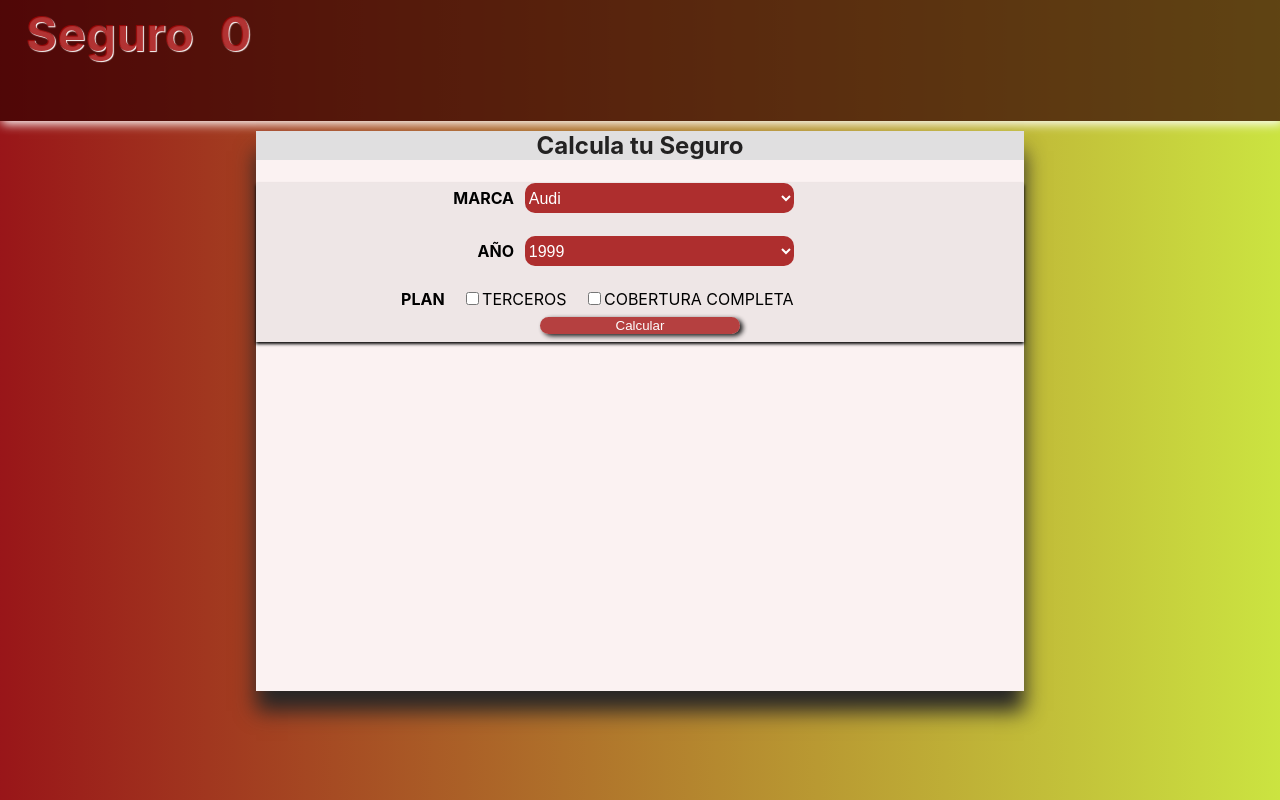
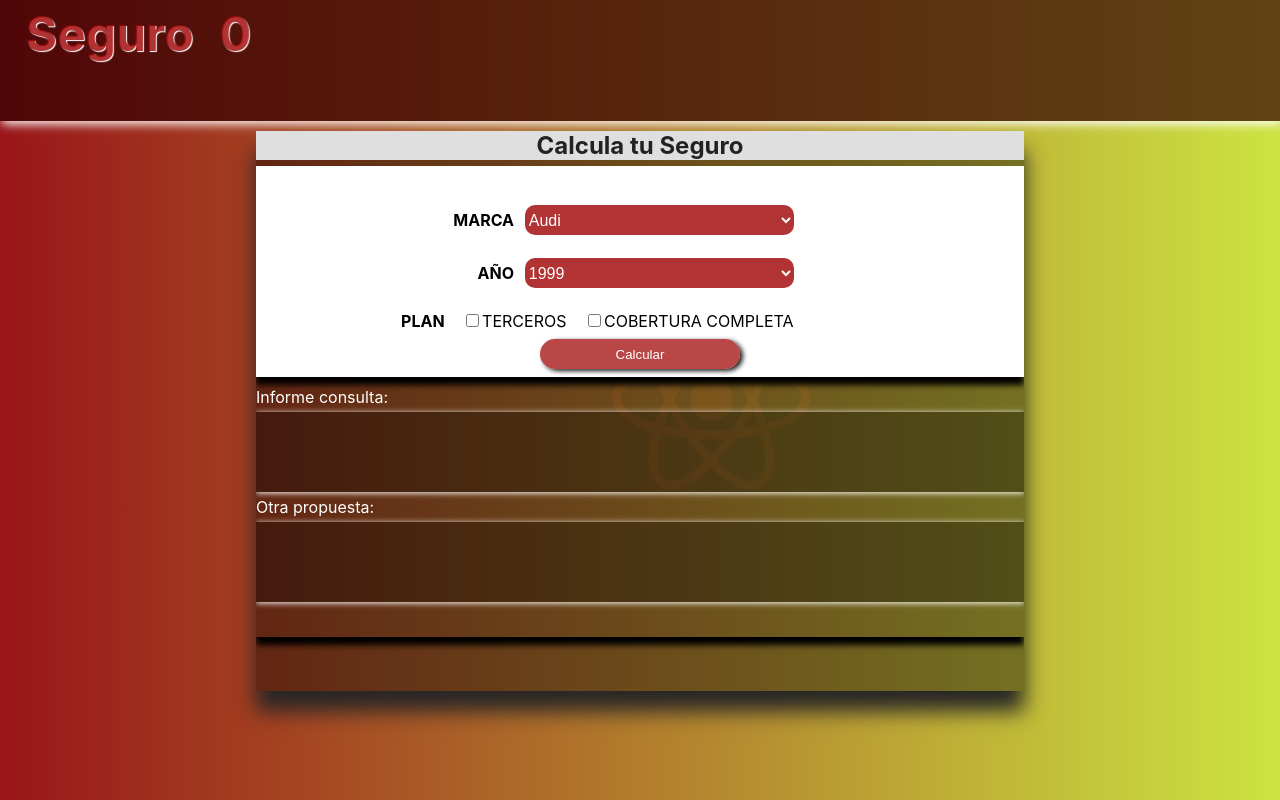
Before and after one commit to CodeBAou/cotizador-seguro-automovil, a React (Create React App) app: page / in a window 1280 px wide. Built offline with nearby package versions, Linux system fonts and the light colour scheme.

Commit message:
Se recogen datos del formulario

```diff
--- a/src/App.js
+++ b/src/App.js
@@ -1,8 +1,26 @@
-import React from 'react';
-
+import React,{useState} from 'react';
+import Resultado from './components/Resultado';
 import './assets/css/App.css';
 
 function App() {
+
+  const [datos,setDatos]=useState({
+    marca:'',
+    año:'',
+    plan:''
+  })
+
+  const {marca,año,plan}=datos;
+
+  const Set_Informacion = e => {
+    setDatos(
+      {
+        ...datos,
+        [e.target.name]: e.target.value
+      }
+    );
+  }
+
   return (
     <div className="App">
 
@@ -20,7 +38,7 @@ function App() {
 
             <section>
               <label><strong>Marca</strong></label>
-              <select name="marca">
+              <select name="marca" value={marca} onChange={Set_Informacion}>
                   <option>Audi</option>
                   <option>Alfa Romeo</option>
                   <option>Aston Martin</option>
@@ -36,7 +54,7 @@ function App() {
 
             <section>
               <label><strong>Año</strong></label>
-              <select name="año">
+              <select name="año" value={año} onChange={Set_Informacion}>
                   <option value="1999">1999</option>
                   <option value="2000">2000</option>
                   <option value="2001">2001</option>
@@ -51,21 +69,23 @@ function App() {
 
             <section className="section_check">
               <label><strong>Plan</strong></label>
-              <input type="checkbox" name="terceros" value="terceros"/>
-              <label  for="terceros">Terceros</label>
-              <input type="checkbox" name="riesgo" value="riesgo"/>
-              <label for="riesgo">Cobertura Completa</label>
+              <input type="checkbox" name="plan" value='terceros' onChange={Set_Informacion} checked={plan === 'terceros'}/>
+              <label htmlFor="terceros">Terceros</label>
+              <input type="checkbox" name="plan" value='riesgo' onChange={Set_Informacion} checked={plan === 'riesgo'}/>
+              <label htmlFor="riesgo">Cobertura Completa</label>
             </section>
 
             <button type="submit">Calcular</button>
 
         </form>
 
-        </div>
+        <Resultado/>
 
       </div>
 
     </div>
+
+  </div>
   );
 }
 
--- a/src/assets/css/App.css
+++ b/src/assets/css/App.css
@@ -65,10 +65,11 @@ header{
   width:768px;
   height:70vh;
   margin:0 auto;
-  background:rgba(251, 242, 242,1);
+  background: rgba(0, 0, 0,0.4);
   margin-top:10px;
   box-shadow:0px 20px 20px rgb(39, 38, 38);
   text-align:center;
+  overflow:hidden;
 }
 
 h2{
@@ -82,9 +83,11 @@ h2{
 form{
 
   width:100%;
-  background:rgba(0, 0, 0,0.05);
-  box-shadow:0px 2px 3px black;
+  background:rgb(255, 255, 255);
+  box-shadow:0px 8px 6px black;
   min-height:150px;
+  padding-top:2vh;
+  margin-top:0.8vh;
 }
 
 section{
@@ -135,6 +138,7 @@ button{
   margin-top:1%;
   margin-bottom:8px;
   width:200px;
+  height:30px;
   border-radius:25px;
   box-shadow:3px 2px 5px black;
   color:white;
--- /dev/null
+++ b/src/assets/css/resultado.css
@@ -0,0 +1,33 @@
+.resultado_Content{
+
+    width:100%;
+    min-height:250px;
+    margin-top:10px;
+    box-shadow:0px 8px 6px black;
+    text-align:left;
+    color:white;
+    overflow:scroll;
+    overflow-x: hidden;
+    scrollbar-color: rgb(82, 1, 1) rgba(0, 0, 0, 1);
+    scrollbar-width: thin;
+}
+
+.consulta_content{
+
+    width:100%;
+    height:80px;
+    margin:0 auto;
+    background: rgba(0, 0, 0,0.3);
+    margin-top:5px;
+    margin-bottom:5px;
+    box-shadow:0px 1px 6px white;
+}
+
+.propuesta_content{
+
+    width:100%;
+    height:80px;
+    background: rgba(0, 0, 0,0.3);
+    margin-top:5px;
+    box-shadow:0px 1px 6px white;
+}
--- /dev/null
+++ b/src/components/Resultado.jsx
@@ -0,0 +1,20 @@
+import React from 'react';
+import '../assets/css/resultado.css';
+
+const Resultado= () => {
+
+    return(
+        <div className="resultado_Content">
+            Informe consulta:
+            <div className="consulta_content">
+
+            </div>
+            Otra propuesta:
+            <div className="propuesta_content">
+
+            </div>
+        </div>
+    )
+}
+
+export default Resultado;
```
